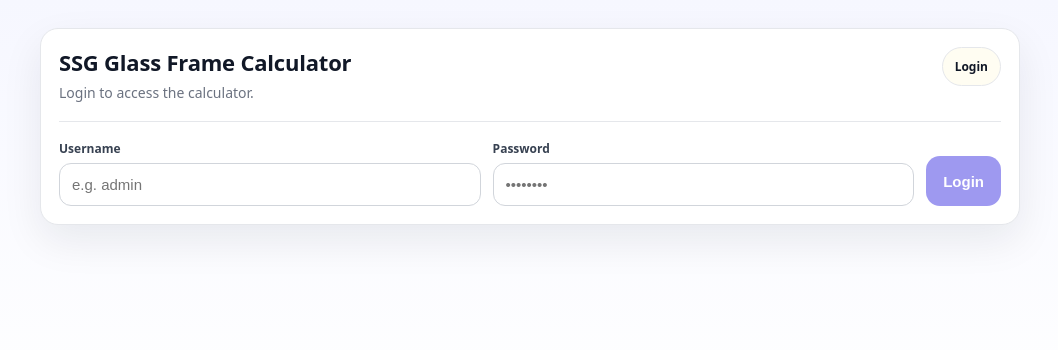
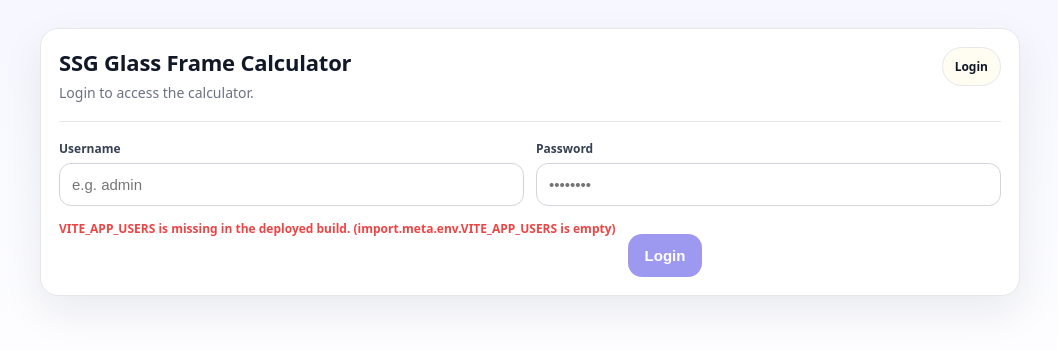
Before and after one commit to iammohitv/ssglass, a React (Vite) app: page / in a window 1280 px wide. Shown: the top 350 px of the page, without its empty margins (110-1168 px from the left). Built offline with nearby package versions, Linux system fonts and the light colour scheme.

Commit message:
add user module + deployment fixes 3

```diff
--- a/src/App.jsx
+++ b/src/App.jsx
@@ -40,19 +40,36 @@ function safeFileName(name) {
   );
 }
 
-// ===== ENV USERS =====
-// VITE_APP_USERS=[{"u":"admin","p":"admin123"},{"u":"staff1","p":"staff123"}]
+// ===== USERS FROM ENV =====
+// Expect: VITE_APP_USERS=[{"u":"admin","p":"admin123"}, ...]
 function getUsersFromEnv() {
   const raw = import.meta.env.VITE_APP_USERS;
-  if (!raw) return [];
+
+  if (!raw) {
+    return {
+      users: [],
+      error: "VITE_APP_USERS is missing in the deployed build. (import.meta.env.VITE_APP_USERS is empty)",
+    };
+  }
+
   try {
     const parsed = JSON.parse(raw);
-    if (!Array.isArray(parsed)) return [];
-    return parsed
+
+    if (!Array.isArray(parsed)) {
+      return { users: [], error: "VITE_APP_USERS must be a JSON array of {u,p} objects." };
+    }
+
+    const users = parsed
       .filter((x) => x && typeof x.u === "string" && typeof x.p === "string")
       .map((x) => ({ u: x.u.trim(), p: x.p }));
+
+    if (!users.length) {
+      return { users: [], error: "VITE_APP_USERS parsed but no valid users found." };
+    }
+
+    return { users, error: "" };
   } catch {
-    return [];
+    return { users: [], error: "VITE_APP_USERS is not valid JSON. Use double quotes only." };
   }
 }
 
@@ -145,7 +162,7 @@ function calcHalfCapsule({ H, W }) {
   ];
 }
 
-// ===== PDF TABLE =====
+// ===== PDF TABLE (colored + bordered) =====
 function drawTable(doc, startX, startY, tableWidth, rows, options = {}) {
   const {
     headerLeft = "Output",
@@ -210,7 +227,7 @@ function drawTable(doc, startX, startY, tableWidth, rows, options = {}) {
 
 // ===== Login Component =====
 function Login({ onLogin }) {
-  const users = useMemo(() => getUsersFromEnv(), []);
+  const { users, error } = useMemo(() => getUsersFromEnv(), []);
   const [username, setUsername] = useState("");
   const [password, setPassword] = useState("");
   const [err, setErr] = useState("");
@@ -220,7 +237,7 @@ function Login({ onLogin }) {
     setErr("");
 
     if (users.length === 0) {
-      setErr("No users configured. Add VITE_APP_USERS in your .env file.");
+      setErr(error || "No users configured.");
       return;
     }
 
@@ -258,7 +275,7 @@ function Login({ onLogin }) {
             <input type="password" value={password} onChange={(e) => setPassword(e.target.value)} placeholder="••••••••" />
           </div>
 
-          {err && <div className="hint">{err}</div>}
+          {(err || error) && <div className="hint">{err || error}</div>}
 
           <div className="actions">
             <button className="primary" type="submit" disabled={!username.trim() || !password}>
@@ -271,7 +288,7 @@ function Login({ onLogin }) {
   );
 }
 
-// ===== Calculator Component (all calculator hooks live here) =====
+// ===== Calculator Component =====
 function Calculator({ authedUser, onLogout }) {
   const [mode, setMode] = useState("ROUND");
   const [name, setName] = useState("");
@@ -496,21 +513,6 @@ function Calculator({ authedUser, onLogout }) {
           <button className="primary" disabled={!isNameValid} onClick={downloadPdf} type="button">
             Download PDF
           </button>
-
-          <button
-            className="ghost"
-            type="button"
-            onClick={() => {
-              setName("");
-              setSize("");
-              setHeightIn("");
-              setWidthIn("");
-              setH("");
-              setW("");
-            }}
-          >
-            Clear All
-          </button>
         </div>
       </div>
     </div>
@@ -526,9 +528,7 @@ export default function App() {
     setAuthedUser("");
   };
 
-  if (!authedUser) {
-    return <Login onLogin={(u) => setAuthedUser(u)} />;
-  }
+  if (!authedUser) return <Login onLogin={setAuthedUser} />;
 
   return <Calculator authedUser={authedUser} onLogout={logout} />;
 }
```
